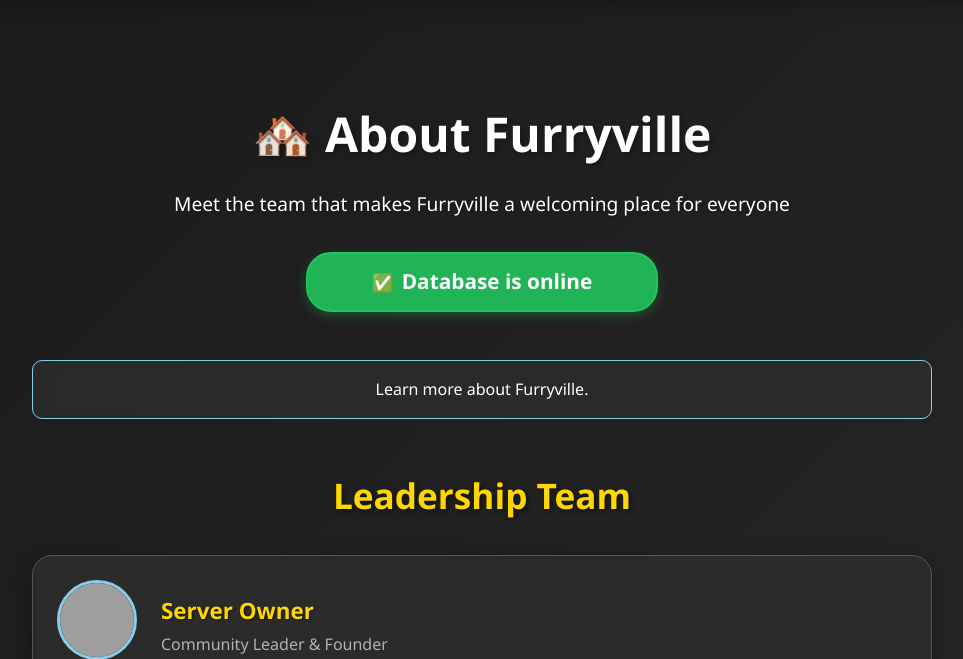
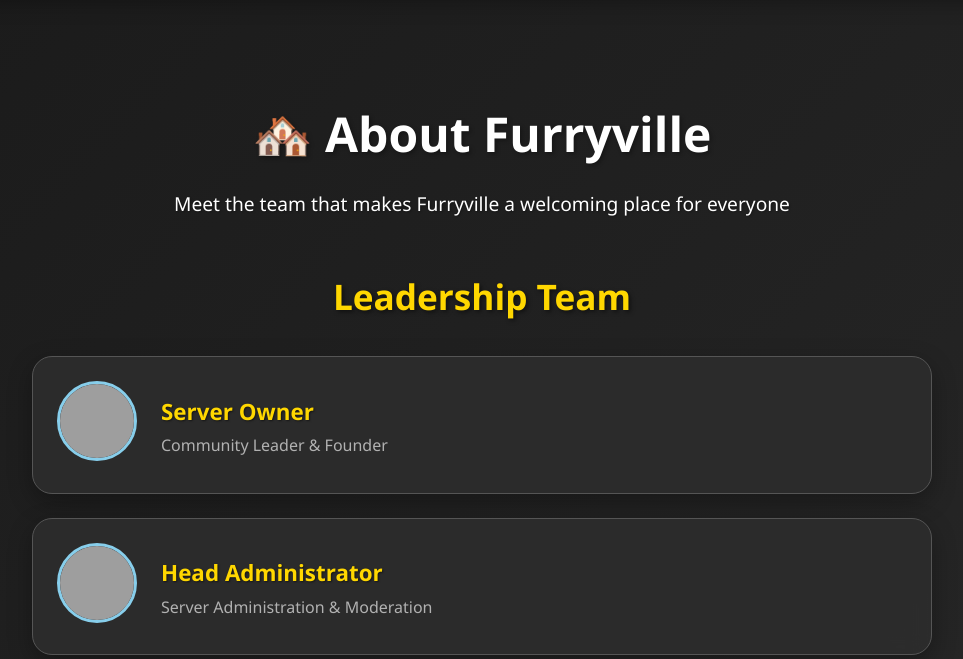
Before and after one commit to Postman67/furryville-index, a Flask app: page /about in a window 1280 px wide. Shown: the part 72-731 px from the top of the page, without its empty margins (158-1121 px from the left). Run offline with Flask 3, Linux system fonts and the light colour scheme; data that the repository does not hold is empty; grey boxes are pictures that could not be loaded.

Commit message:
Removed DB status and flask message from about

```diff
--- a/templates/about.html
+++ b/templates/about.html
@@ -15,15 +15,6 @@
         <div class="hero-section">
             <h1>🏘️ About Furryville</h1>
             <p>Meet the team that makes Furryville a welcoming place for everyone</p>
-
-            <div id="db-status" class="db-status db-checking">
-                <span class="status-icon">⏳</span>
-                <span class="status-text">Checking database...</span>
-            </div>
-
-            {% if message %}
-                <div class="message">{{ message }}</div>
-            {% endif %}
         </div>
 
         <section class="staff-section">
```
